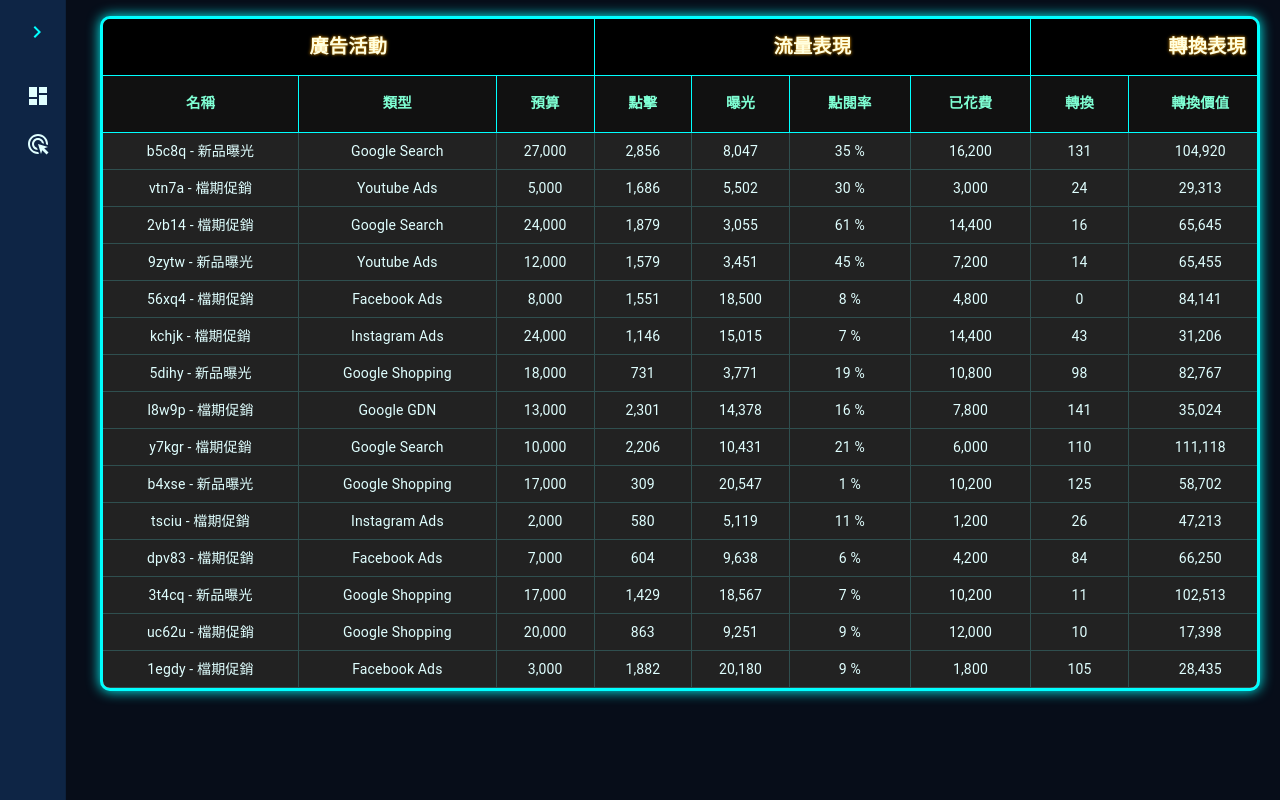
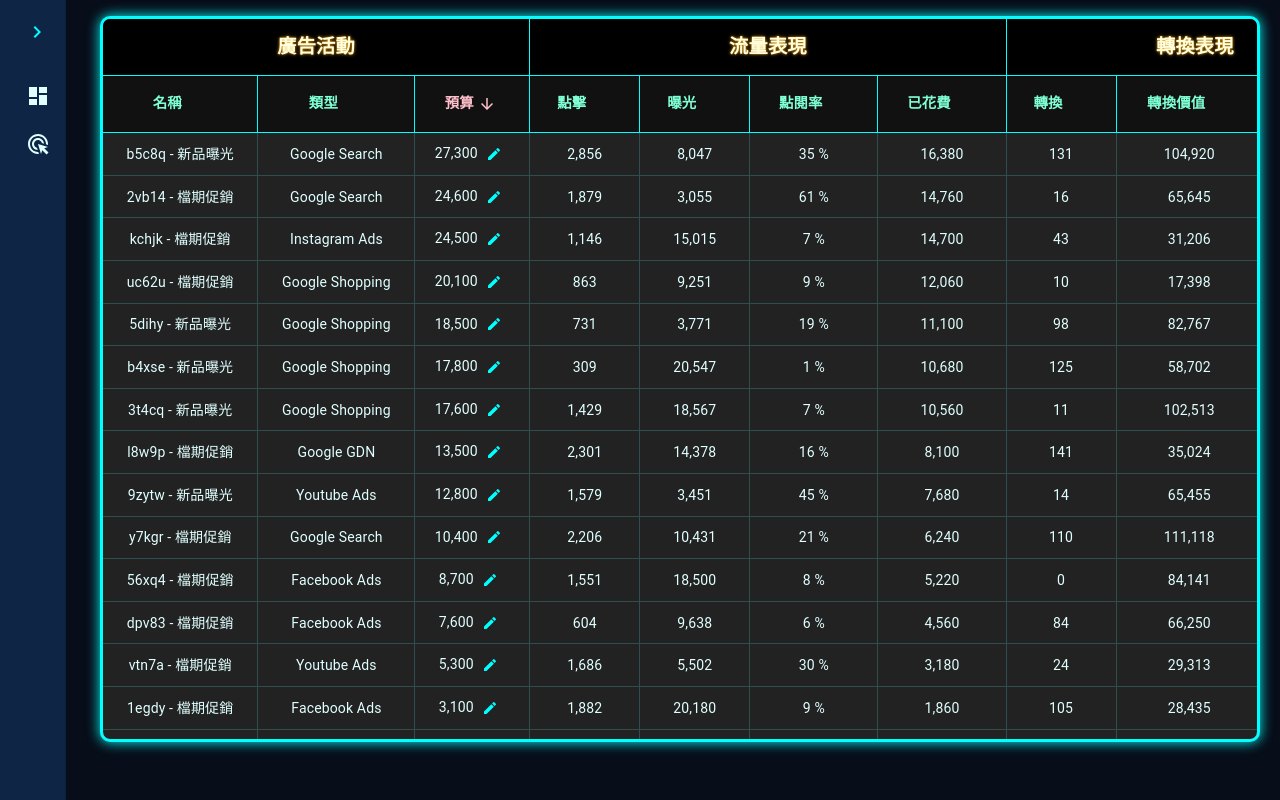
Before and after one commit to bobchen1224/ec_website_monitor, a React (Create React App) app: page /adsMonitor in a window 1280 px wide. Built offline with nearby package versions, Linux system fonts and the light colour scheme.

Commit message:
adsmonitor page add sort func and edit icon

```diff
--- a/src/components/DesignedUI/index.js
+++ b/src/components/DesignedUI/index.js
@@ -1,4 +1,4 @@
-import { Backdrop, Box, Table, TableBody, TableCell, TableContainer, TableHead, TableRow } from "@mui/material";
+import { Backdrop, Box, Table, TableBody, TableCell, TableContainer, TableHead, TableRow, TableSortLabel } from "@mui/material";
 import styles from './designedUI.module.css';
 
 const mainHeadSx = {
@@ -39,6 +39,21 @@ const subHeadSxLast = {
     fontWeight: 'bolder',
 };
 
+const tableSortSx = {
+    '&.MuiTableSortLabel-root': {
+        color: 'aquamarine',
+    },
+    '&.MuiTableSortLabel-root:hover': {
+        color: 'pink',
+    },
+    '&.Mui-active': {
+        color: 'pink',
+    },
+    '& .MuiTableSortLabel-icon': {
+        color: 'pink !important',
+    },
+}
+
 export const MainDataBox = ({title, data, dataColor, startUnit, endUnit}) => {
     return (
         <Box sx={{backgroundColor: '#0C1427', color: 'lightcyan', textAlign: 'center', display: 'flex', flexDirection: 'column', alignItems: 'center', border: '3px solid aqua', boxShadow: '0 0 0.8rem aqua', borderRadius: '10px', boxSizing: 'border-box', paddingY: '0.7rem'}}>
@@ -62,7 +77,20 @@ export const GeneralContentBox = ({children}) => {
     )
 }
 
-export const DesignedTable = ({maxHeightValue, minWidthValue, headerList, bodyData, DataRows}) => {
+export const DesignedTable = ({maxHeightValue, minWidthValue, headerList, bodyData, setBodyData, DataRows, dataDirection, setDataDirection}) => {
+
+    const handleDirectionChange = (setData, formerDirection, sortLabel) => {
+        if(formerDirection.type === 'asc') {
+            setData(prev=>[...prev].sort((a,b)=> b[sortLabel] - a[sortLabel]));
+        } else {
+            setData(prev=>[...prev].sort((a,b)=> a[sortLabel] - b[sortLabel]));
+        };
+        setDataDirection(prev => ({
+            label: sortLabel,
+            type: prev.type === 'asc' ? 'desc' : 'asc',
+        }));
+    };
+
     return (
         <TableContainer
             sx={{maxHeight: maxHeightValue}}
@@ -91,7 +119,20 @@ export const DesignedTable = ({maxHeightValue, minWidthValue, headerList, bodyDa
                                                     (sIndex === v.items.length-1 ? subHeadSxLast : subHeadSx)
                                                 }
                                                 >
-                                                {s.name}
+                                                {v.level === 'main' ?
+                                                    `${s.name}`
+                                                    :
+                                                    <TableSortLabel
+                                                        active={dataDirection.label === s.label}
+                                                        direction={dataDirection.type}
+                                                        sx={tableSortSx}
+                                                        onClick={()=>{
+                                                            handleDirectionChange(setBodyData, dataDirection, s.label)
+                                                        }}
+                                                    >
+                                                        {`${s.name}`}
+                                                    </TableSortLabel>
+                                                }
                                             </TableCell>
                                         )
                                     })}
@@ -107,7 +148,6 @@ export const DesignedTable = ({maxHeightValue, minWidthValue, headerList, bodyDa
                                 <DataRows
                                     key={v.name}
                                     data={v}
-                                    bIndex={i}
                                 />
                             )
                         })
--- a/src/pages/AdsMonitor/index.js
+++ b/src/pages/AdsMonitor/index.js
@@ -1,7 +1,8 @@
-import { Box, Card, TableCell, TableRow } from "@mui/material";
+import { Box, Card, IconButton, TableCell, TableRow } from "@mui/material";
 import { CyberpunkLoader, DesignedTable } from "../../components/DesignedUI";
 import { useEffect, useState } from "react";
 import { adsTypeCheck } from "../../utils/constant";
+import { Edit } from "@mui/icons-material";
 
 const getAdsList = () => {
     let tempList = [];
@@ -9,7 +10,7 @@ const getAdsList = () => {
         tempList[i] = {
             name: `${Math.random().toString(36).substring(2,7)} - ${i % 3 === 0 ? '新品曝光' : '檔期促銷'}`,
             type: adsTypeCheck(Math.floor(Math.random()*6)+1),
-            budegt: Math.floor(Math.random()*30000/1000)*1000,
+            budget: Math.floor(Math.random()*30000/100)*100,
             clicks: Math.floor(Math.random()*3000),
             impression: Math.floor(Math.random()*20000) + 3000,
             clickRate: null,
@@ -21,10 +22,10 @@ const getAdsList = () => {
     };
     tempList = tempList.map((v)=>{
         v.clickRate = Math.floor((v.clicks / v.impression) * 100);
-        v.costs = v.budegt * 0.6;
-        v.roas = Math.round(v.conversionsValue / (v.budegt * 0.6));
+        v.costs = v.budget * 0.6;
+        v.roas = Math.round(v.conversionsValue / (v.budget * 0.6));
         return v;
-    })
+    }).sort((a,b)=>b.budget - a.budget);
     return tempList;
 };
 
@@ -46,7 +47,7 @@ const bodySxLast = {
     textAlign: 'center',
 }
 
-const AdsDataRows = ({length, data, bIndex}) => {
+const AdsDataRows = ({length, data}) => {
     return (
         <TableRow key={data.name}>
             <TableCell align="center" sx={bodySx}>
@@ -56,7 +57,12 @@ const AdsDataRows = ({length, data, bIndex}) => {
                 {data.type}
             </TableCell>
             <TableCell align="center" sx={bodySx}>
-                {Number(data.budegt).toLocaleString()}
+                {Number(data.budget).toLocaleString()}
+                <IconButton
+                    sx={{paddingY: '0.3rem'}}
+                    >
+                    <Edit sx={{fontSize: 16, color: 'aqua'}}/>
+                </IconButton>
             </TableCell>
             <TableCell align="center" sx={bodySx}>
                 {Number(data.clicks).toLocaleString()}
@@ -85,6 +91,12 @@ const AdsDataRows = ({length, data, bIndex}) => {
 
 const AdsMonitor = () => {
     const [adsCampaign, setAdsCampaign] = useState([]);
+    const [tableDirection, setTableDirection] = useState(
+        {
+            label: 'budget',
+            type: 'desc'
+        }
+    );
     const [loading, setLoading] = useState(false);
     const tableHeaderList = [
         {
@@ -92,14 +104,17 @@ const AdsMonitor = () => {
             items: [
                 {
                     name: '廣告活動',
+                    label: 'campaign',
                     column: 3
                 },
                 {
                     name: '流量表現',
+                    label: 'trafficPerformance',
                     column: 4
                 },
                 {
                     name: '轉換表現',
+                    label: 'conversionPerformance',
                     column: 3
                 }
             ]
@@ -109,42 +124,52 @@ const AdsMonitor = () => {
             items: [
                 {
                     name: '名稱',
+                    label: 'name',
                     column: 1,
                 },
                 {
                     name: '類型',
+                    label: 'type',
                     column: 1,
                 },
                 {
                     name: '預算',
+                    label: 'budget',
                     column: 1,
                 },
                 {
                     name: '點擊',
+                    label: 'clicks',
                     column: 1,
                 },
                 {
                     name: '曝光',
+                    label: 'impression',
                     column: 1,
                 },
                 {
                     name: '點閱率',
+                    label: 'clickRate',
                     column: 1,
                 },
                 {
                     name: '已花費',
+                    label: 'costs',
                     column: 1,
                 },
                 {
                     name: '轉換',
+                    label: 'conversions',
                     column: 1,
                 },
                 {
                     name: '轉換價值',
+                    label: 'conversionsValue',
                     column: 1,
                 },
                 {
                     name: 'ROAS',
+                    label: 'roas',
                     column: 1,
                 }
             ]
@@ -164,7 +189,10 @@ const AdsMonitor = () => {
                     minWidthValue={1280}
                     headerList={tableHeaderList}
                     bodyData={adsCampaign}
+                    setBodyData={setAdsCampaign}
                     DataRows={AdsDataRows}
+                    dataDirection={tableDirection}
+                    setDataDirection={setTableDirection}
                     />
             </Card>
         </Box>
```
